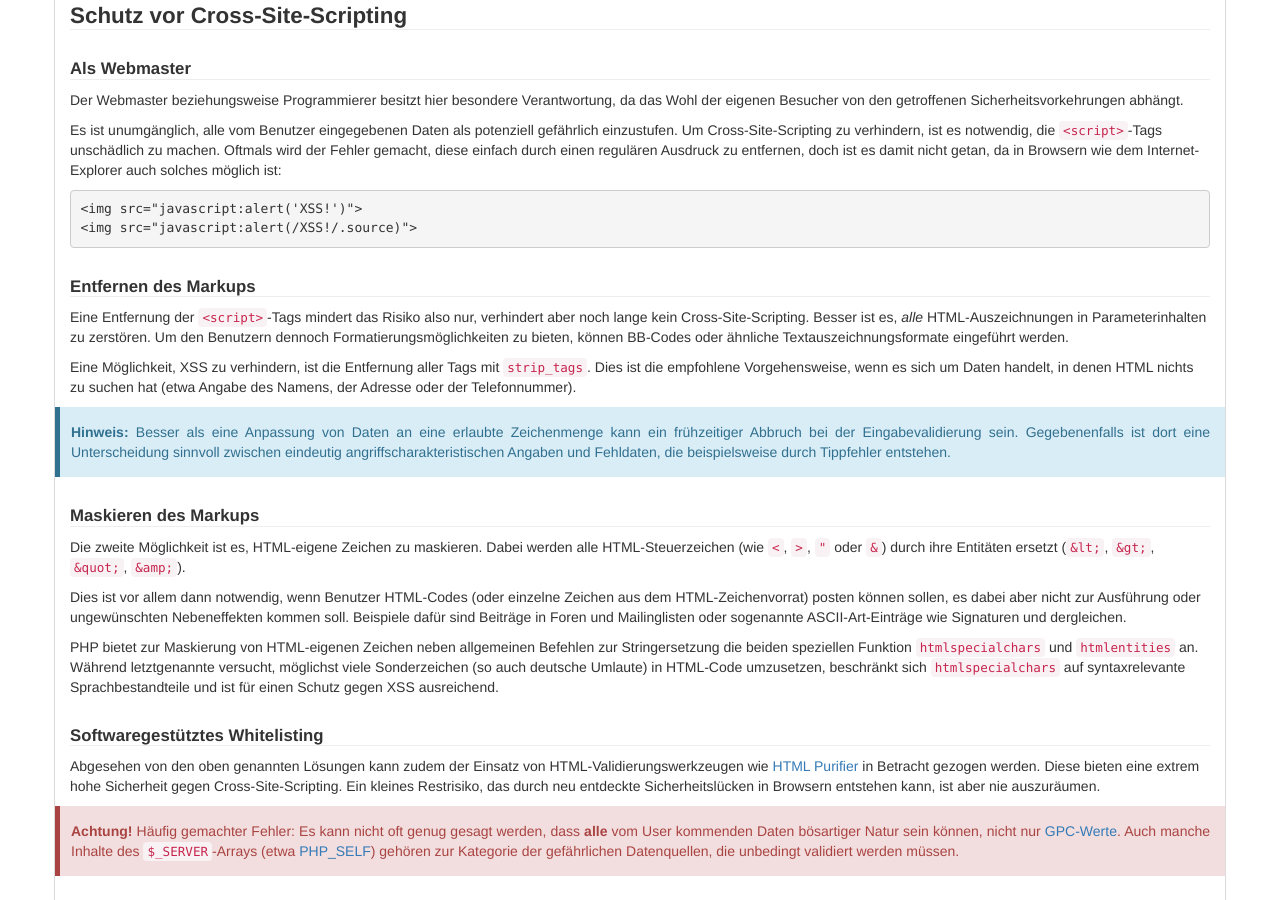
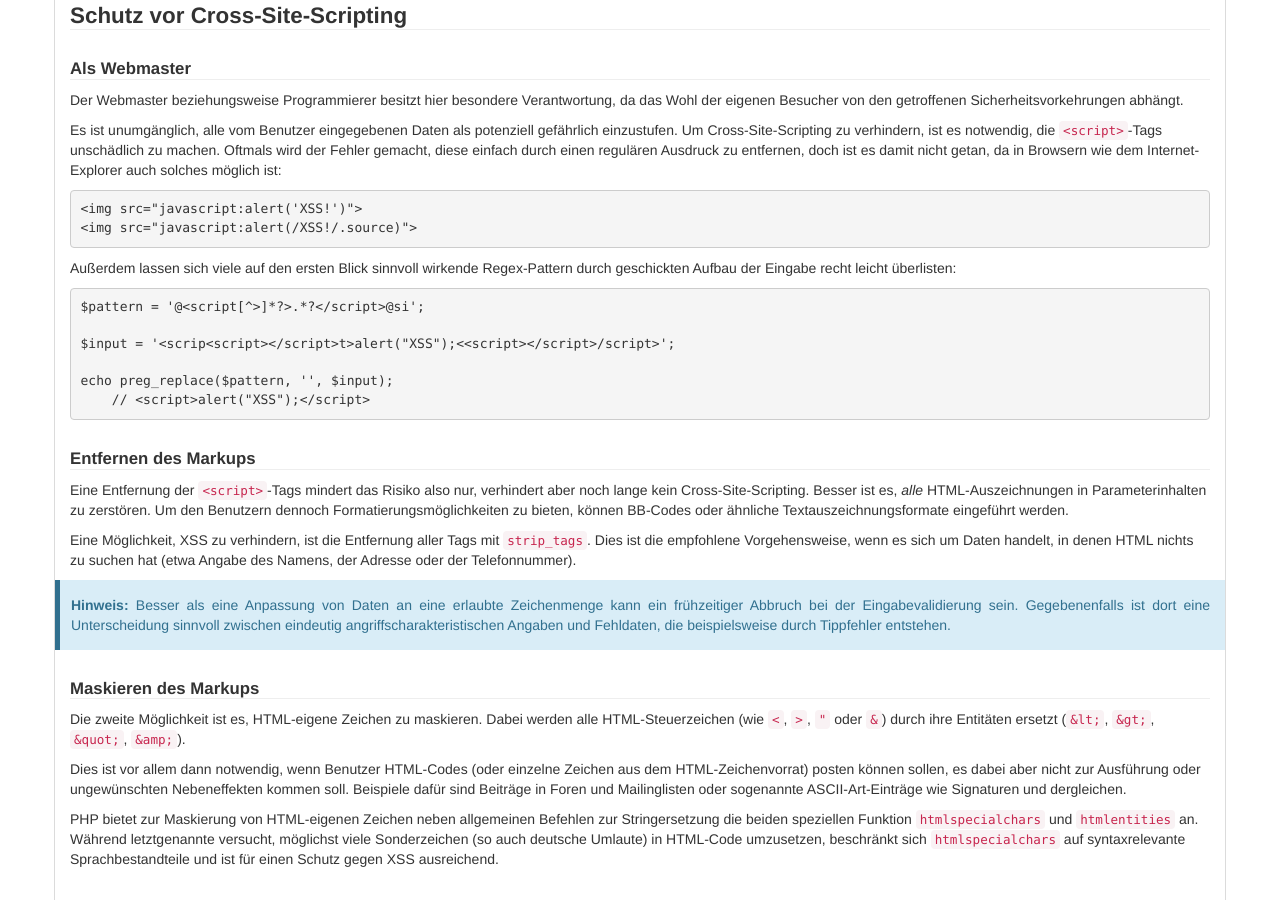
Before and after one commit to php-de/php-de.github.io, a Jekyll site: the page built from security/cross-site-scripting.md, in a window 1280 px wide and 900 px high, scrolled down 2264 px. Built offline with Jekyll 4.4.1, drawn with Linux system fonts in a browser that asks for light colours; nearby versions of some CDN libraries.

Commit message:
XSS - Fügt Beispiel fürs Überlisten von Regex-Pattern hinzu. fix #109

```diff
--- a/security/cross-site-scripting.md
+++ b/security/cross-site-scripting.md
@@ -224,6 +224,17 @@ möglich ist:
 <img src="javascript:alert(/XSS!/.source)">
 ~~~
 
+Außerdem lassen sich viele auf den ersten Blick sinnvoll wirkende Regex-Pattern durch geschickten Aufbau der Eingabe recht leicht überlisten:
+
+~~~ php
+$pattern = '@<script[^>]*?>.*?</script>@si';
+
+$input = '<scrip<script></script>t>alert("XSS");<<script></script>/script>';
+
+echo preg_replace($pattern, '', $input);
+    // <script>alert("XSS");</script>
+~~~
+
 #### Entfernen des Markups
 
 Eine Entfernung der `<script>`-Tags mindert das Risiko also nur, verhindert
```
